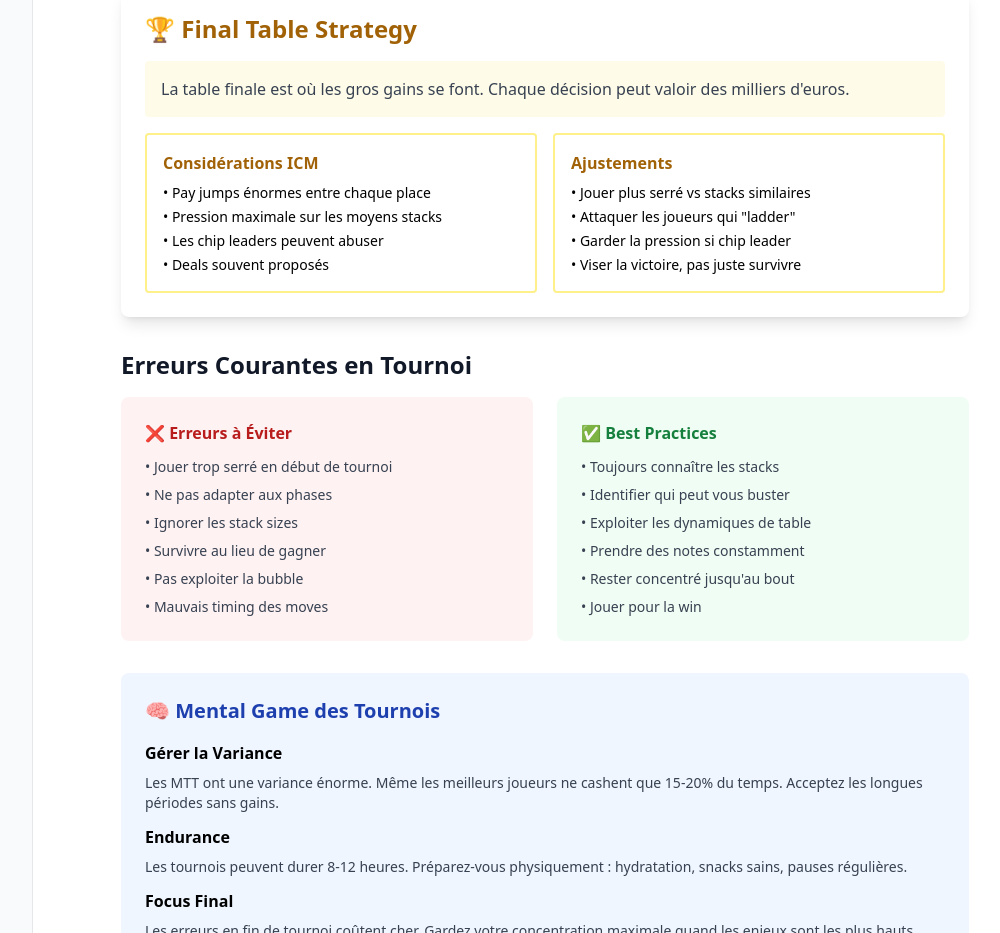
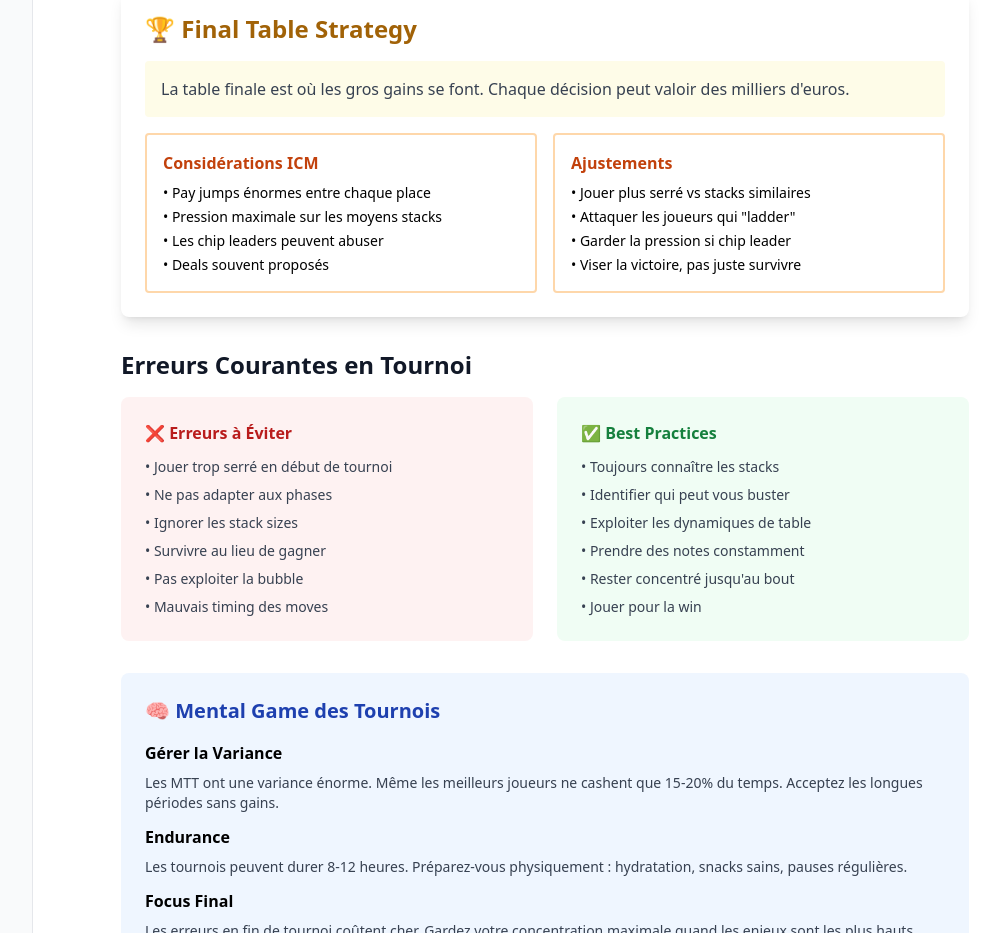
Before and after one commit to Web-Online-Concept/rounders-pro, a Next.js app: page /guide-poker/tournois-strategie in a window 1280 px wide. Shown: the part 4180-5113 px from the top of the page, without its empty margins (223-1223 px from the left). Built offline with nearby package versions, Linux system fonts and the light colour scheme.

Commit message:
Update page.js

```diff
--- a/app/guide-poker/tournois-strategie/page.js
+++ b/app/guide-poker/tournois-strategie/page.js
@@ -331,7 +331,7 @@ export default function TournoisStrategiePage() {
                 Les satellites ont une structure de paiement unique : tous les qualifiés gagnent le même prix.
               </p>
               <ul className="text-xs space-y-1">
-                <li>• Survie > accumulation de jetons</li>
+                <li>• Survie {'>'} accumulation de jetons</li>
                 <li>• Éviter les confrontations avec stacks similaires</li>
                 <li>• Exploiter les joueurs qui jouent pour gagner</li>
                 <li>• Fold même AA près de la qualification si nécessaire</li>
@@ -379,8 +379,8 @@ export default function TournoisStrategiePage() {
           </div>
 
           <div className="grid md:grid-cols-2 gap-4">
-            <div className="bg-white border-2 border-yellow-200 rounded p-4">
-              <h3 className="font-semibold text-yellow-700 mb-2">Considérations ICM</h3>
+            <div className="bg-white border-2 border-orange-200 rounded p-4">
+              <h3 className="font-semibold text-orange-700 mb-2">Considérations ICM</h3>
               <ul className="text-sm space-y-1">
                 <li>• Pay jumps énormes entre chaque place</li>
                 <li>• Pression maximale sur les moyens stacks</li>
@@ -389,8 +389,8 @@ export default function TournoisStrategiePage() {
               </ul>
             </div>
 
-            <div className="bg-white border-2 border-yellow-200 rounded p-4">
-              <h3 className="font-semibold text-yellow-700 mb-2">Ajustements</h3>
+            <div className="bg-white border-2 border-orange-200 rounded p-4">
+              <h3 className="font-semibold text-orange-700 mb-2">Ajustements</h3>
               <ul className="text-sm space-y-1">
                 <li>• Jouer plus serré vs stacks similaires</li>
                 <li>• Attaquer les joueurs qui "ladder"</li>
```
